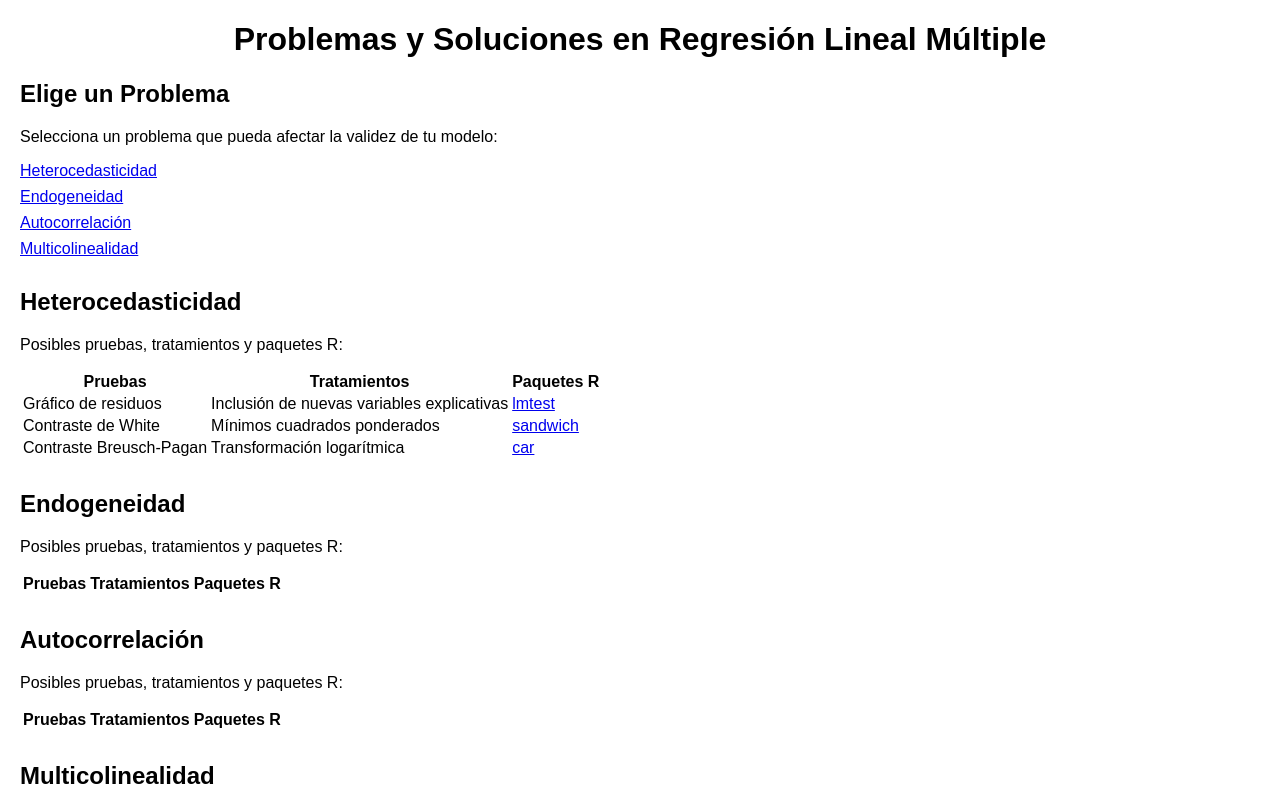
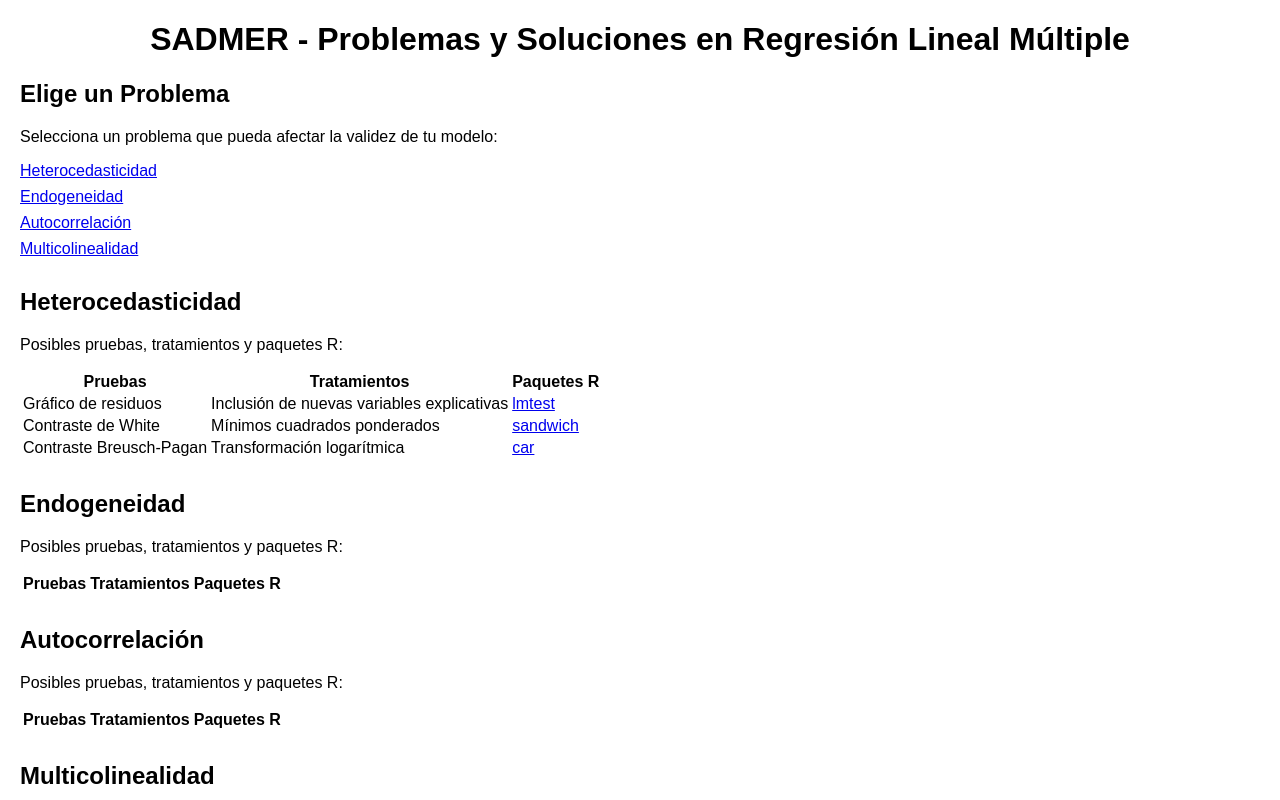
Before and after one commit to ialiendeucm/sadmer, a plain HTML site: page index.html in a window 1280 px wide. Shown: the top 800 px of the page. Drawn offline with Linux system fonts and the light colour scheme.

Commit message:
Update index.html

```diff
--- a/index.html
+++ b/index.html
@@ -8,7 +8,7 @@
 </head>
 <body>
     <header>
-        <h1>Problemas y Soluciones en Regresión Lineal Múltiple</h1>
+        <h1>SADMER - Problemas y Soluciones en Regresión Lineal Múltiple</h1>
     </header>
 
     <section>
```
